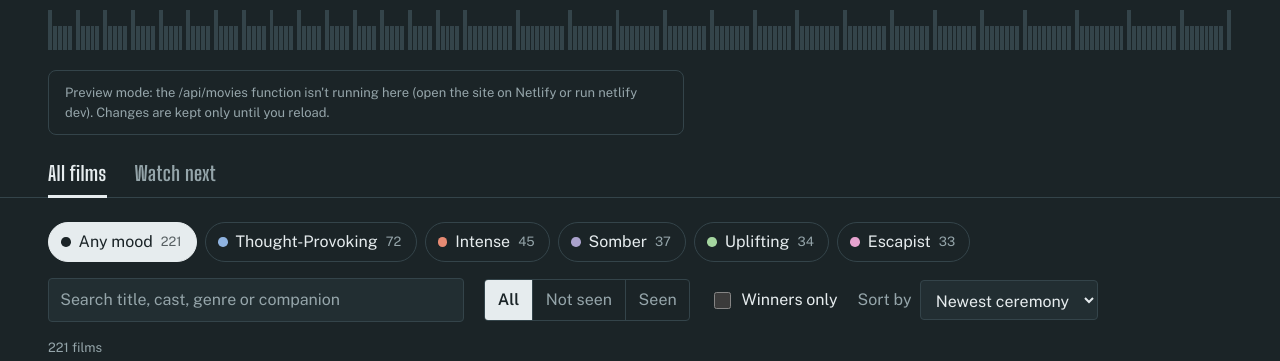
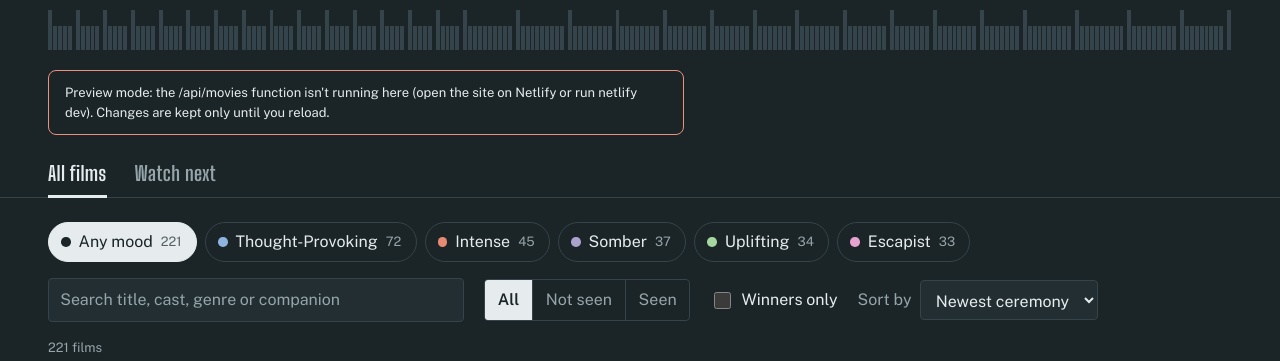
Before and after one commit to rishika7393/mela, a website: page public/index.html in a window 1280 px wide. Shown: the part 179-540 px from the top of the page. Drawn offline with nearby package versions, Linux system fonts and the light colour scheme; no server answers.

Commit message:
Update styles.css

```diff
--- a/public/styles.css
+++ b/public/styles.css
@@ -71,9 +71,9 @@ button { cursor: pointer; }
 .notice {
   margin: 0 clamp(1rem, 4vw, 3rem) 1rem;
   padding: .75rem 1rem;
-  border: 1px solid var(--line);
+  border: 1px solid var(--danger);
   border-radius: var(--radius);
-  color: var(--muted);
+  color: var(--screen);
   font-size: var(--step--1);
   max-width: 80ch;
 }
```
